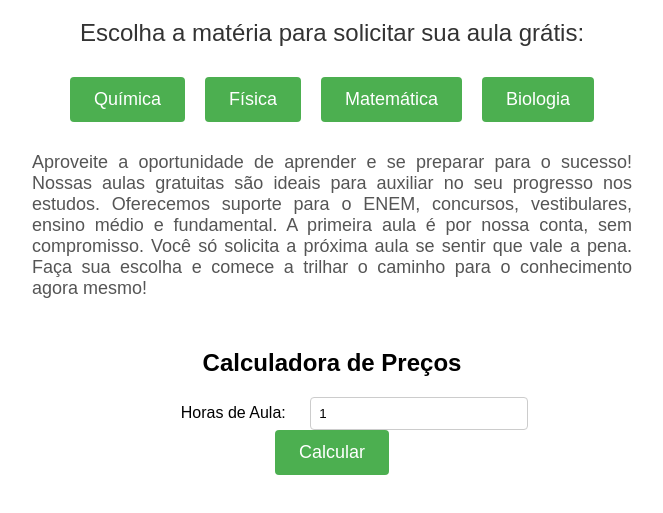
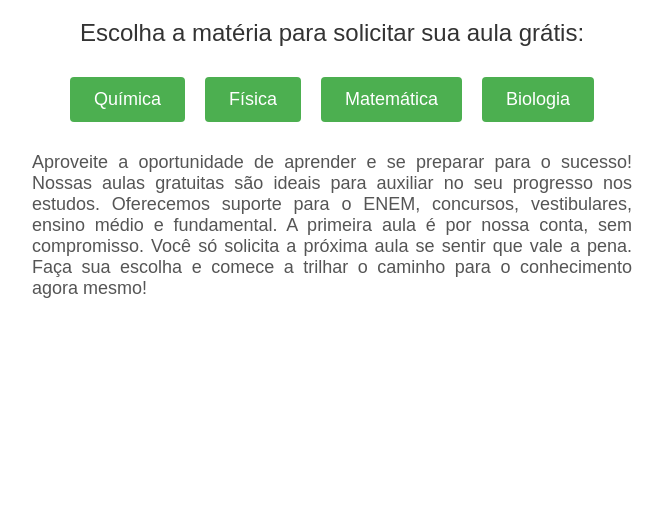
Before and after one commit to Aulas-Particulares/ENEM2023, a plain HTML site: page index.html in a window 1280 px wide. Shown: the part 101-614 px from the top of the page, without its empty margins (308-971 px from the left). Drawn offline with Linux system fonts and the light colour scheme.

Commit message:
Add files via upload

```diff
--- a/index.html
+++ b/index.html
@@ -107,14 +107,5 @@
   </ul>
   <p>Aproveite a oportunidade de aprender e se preparar para o sucesso! Nossas aulas gratuitas são ideais para auxiliar no seu progresso nos estudos. Oferecemos suporte para o ENEM, concursos, vestibulares, ensino médio e fundamental. A primeira aula é por nossa conta, sem compromisso. Você só solicita a próxima aula se sentir que vale a pena. Faça sua escolha e comece a trilhar o caminho para o conhecimento agora mesmo!</p>
 
-  <div class="calculator">
-    <h2>Calculadora de Preços</h2>
-    <label for="hours">Horas de Aula:</label>
-    <input type="number" id="hours" min="1" step="1" value="1">
-    <br>
-    <button onclick="calculatePrice()">Calcular</button>
-    <p id="result"></p>
-  </div>
-
 </body>
 </html>
```
